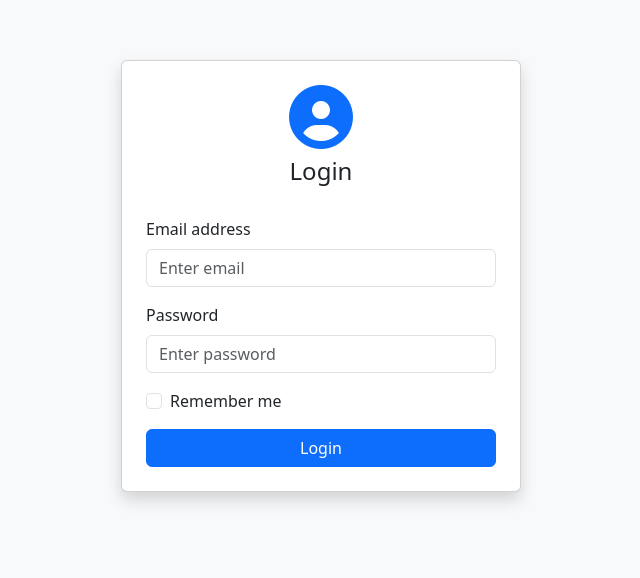
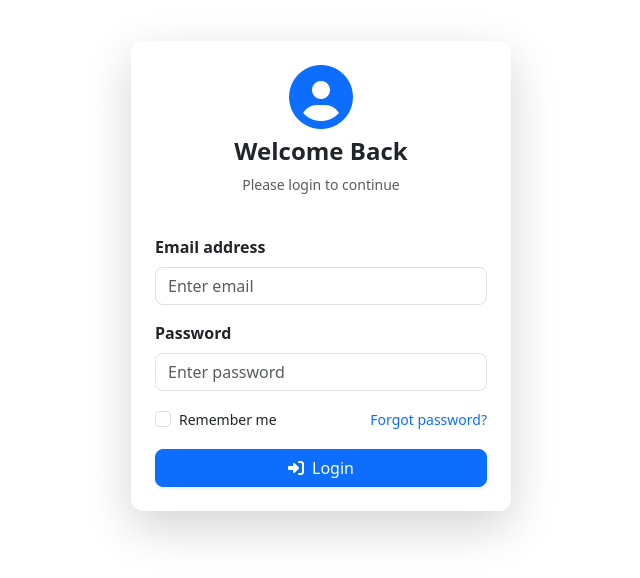
Before and after one commit to abhijeetmudholkar/Angular20Learning, an Angular app: page /login in a window 1280 px wide. Shown: the part 124-702 px from the top of the page, without its empty margins (319-959 px from the left). Built offline with nearby package versions, Linux system fonts and the light colour scheme; a small style sheet from the web is missing.

Commit message:
login design changed

```diff
--- a/src/app/compnents/lay-out/lay-out.html
+++ b/src/app/compnents/lay-out/lay-out.html
@@ -19,7 +19,7 @@
     <div class="collapse navbar-collapse" id="mainNavbar">
       @if(loggedUserName != ""){
       <ul class="navbar-nav ms-auto mb-2 mb-lg-0">
-        <li class="nav-item"><a class="nav-link" routerLink="">Home</a></li>
+        <li class="nav-item"><a class="nav-link" routerLink="home">Home</a></li>
         <li class="nav-item"><a class="nav-link" routerLink="Programs">Practice</a></li>
         <li class="nav-item"><a class="nav-link" routerLink="control-flow">Control Flow</a></li>
         <li class="nav-item"><a class="nav-link" routerLink="plus-minus">Plus/Minus</a></li>
--- a/src/app/compnents/login/login.css
+++ b/src/app/compnents/login/login.css
@@ -0,0 +1,39 @@
+body {
+  background: linear-gradient(120deg, #f8f9fa, #e0eafc);
+}
+
+.login-container {
+  height: 100vh;
+}
+
+.login-card {
+  max-width: 380px;
+  width: 100%;
+  border-radius: 12px;
+  animation: slideDown 0.5s ease;
+}
+
+.form-control {
+  border-radius: 8px;
+}
+
+.btn-primary {
+  border-radius: 8px;
+  transition: all 0.3s ease;
+}
+
+.btn-primary:hover {
+  transform: translateY(-2px);
+  box-shadow: 0 5px 15px rgba(0,0,0,0.2);
+}
+
+@keyframes slideDown {
+  from {
+    opacity: 0;
+    transform: translateY(-30px);
+  }
+  to {
+    opacity: 1;
+    transform: translateY(0);
+  }
+}
--- a/src/app/compnents/login/login.html
+++ b/src/app/compnents/login/login.html
@@ -1,33 +1,40 @@
-<div class="d-flex justify-content-center align-items-center vh-100 bg-light">
-  <div class="card shadow p-4" style="width: 100%; max-width: 400px;">
+<link href="https://cdn.jsdelivr.net/npm/bootstrap@5.3.3/dist/css/bootstrap.min.css" rel="stylesheet">
+<link rel="stylesheet" href="https://cdnjs.cloudflare.com/ajax/libs/font-awesome/6.5.1/css/all.min.css"/>
+
+<div class="login-container d-flex align-items-center justify-content-center">
+  <div class="card login-card shadow-lg border-0 p-4">
     <div class="text-center mb-4">
       <i class="fas fa-user-circle fa-4x text-primary"></i>
-      <h4 class="mt-2">Login</h4>
+      <h4 class="mt-2 fw-bold">Welcome Back</h4>
+      <p class="text-muted small">Please login to continue</p>
     </div>
 
     <form>
       <!-- Email -->
       <div class="mb-3">
-        <label class="form-label">Email address</label>
+        <label class="form-label fw-semibold">Email address</label>
         <input type="email" [(ngModel)]="logObj.username" name="username" class="form-control" placeholder="Enter email">
       </div>
 
       <!-- Password -->
       <div class="mb-3">
-        <label class="form-label">Password</label>
+        <label class="form-label fw-semibold">Password</label>
         <input type="password" [(ngModel)]="logObj.password" name="password" class="form-control" placeholder="Enter password">
       </div>
 
-      <!-- Remember Me -->
-      <div class="form-check mb-3">
-        <input class="form-check-input" type="checkbox" id="rememberMe">
-        <label class="form-check-label" for="rememberMe">
-          Remember me
-        </label>
+      <!-- Remember & Forgot -->
+      <div class="d-flex justify-content-between align-items-center mb-3">
+        <div class="form-check">
+          <input class="form-check-input" type="checkbox" id="rememberMe">
+          <label class="form-check-label small" for="rememberMe">Remember me</label>
+        </div>
+        <a href="#" class="small text-decoration-none text-primary">Forgot password?</a>
       </div>
 
       <!-- Login Button -->
-      <button type="button" (click)="onLogin()" class="btn btn-primary w-100">Login</button>
+      <button type="button" (click)="onLogin()" class="btn btn-primary w-100 shadow-sm">
+        <i class="fas fa-sign-in-alt me-2"></i>Login
+      </button>
     </form>
   </div>
 </div>
--- a/src/index.html
+++ b/src/index.html
@@ -13,6 +13,7 @@
   crossorigin="anonymous"
   referrerpolicy="no-referrer"
 />
+<link rel="stylesheet" href="https://cdnjs.cloudflare.com/ajax/libs/animate.css/4.1.1/animate.min.css"/>
 
 </head>
 <body>
```
